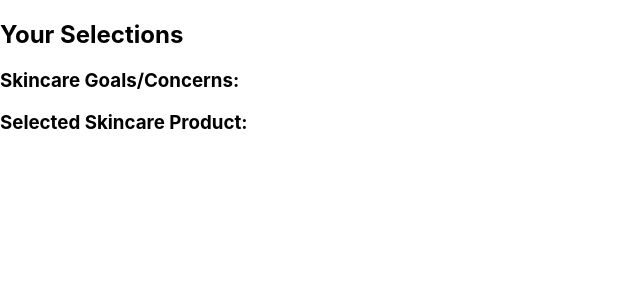
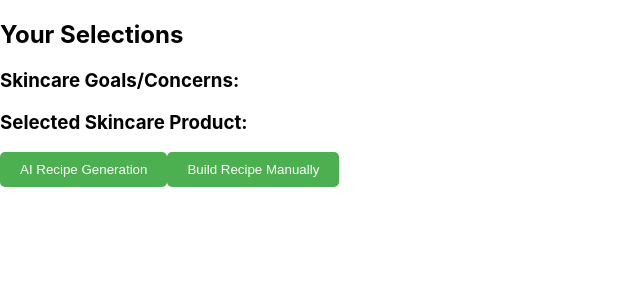
Before and after one commit to cwkoss/skincare, a React (Create React App) app: page /#/summary in a window 1280 px wide. Shown: the top 300 px of the page, without its empty margins (0-640 px from the left). Built offline with nearby package versions, Linux system fonts and the light colour scheme.

Commit message:
Add two buttons to summary page

```diff
--- a/src/App.js
+++ b/src/App.js
@@ -2,7 +2,8 @@ import React, { useState } from 'react';
 import { HashRouter as Router, Routes, Route, Link } from 'react-router-dom';
 import Form1 from './Form1';
 import Form2 from './Form2';
-import Summary from './Summary'; // Make sure to create this component
+import Summary from './Summary';
+import RecipeBuilder from './RecipeBuilder';
 import './App.css';
 
 function App() {
@@ -21,6 +22,7 @@ function App() {
         <Route path="/form1" element={<Form1 setForm1Data={setForm1Data} />} />
         <Route path="/form2" element={<Form2 setForm2Data={setForm2Data} />} />
         <Route path="/summary" element={<Summary form1Data={form1Data} form2Data={form2Data} />} />
+        <Route path="/recipe-builder" element={<RecipeBuilder />} />
       </Routes>
     </Router>
   );
--- /dev/null
+++ b/src/RecipeBuilder.js
@@ -0,0 +1,12 @@
+import React from 'react';
+
+function RecipeBuilder() {
+  return (
+    <div>
+      <h2>Recipe Builder</h2>
+      {/* Future content goes here */}
+    </div>
+  );
+}
+
+export default RecipeBuilder;
--- a/src/Summary.js
+++ b/src/Summary.js
@@ -1,6 +1,22 @@
-import React from 'react';
+import React, { useState } from 'react';
+import { useNavigate } from 'react-router-dom';
 
 function Summary({ form1Data, form2Data }) {
+  const navigate = useNavigate();
+  const [loading, setLoading] = useState(false);
+
+  const handleAIClick = () => {
+    setLoading(true);
+    setTimeout(() => {
+      setLoading(false);
+      navigate('/recipe-builder'); // Replace with your actual route
+    }, 5000); // 5 seconds timeout for testing purposes
+  };
+
+  const handleManualClick = () => {
+    navigate('/recipe-builder'); // Replace with your actual route
+  };
+
   return (
     <div>
       <h2>Your Selections</h2>
@@ -13,6 +29,15 @@ function Summary({ form1Data, form2Data }) {
 
       <h3>Selected Skincare Product:</h3>
       <p>{form2Data}</p>
+
+      {loading ? (
+        <p>Loading...</p> // Placeholder for loading spinner
+      ) : (
+        <>
+          <button onClick={handleAIClick}>AI Recipe Generation</button>
+          <button onClick={handleManualClick}>Build Recipe Manually</button>
+        </>
+      )}
     </div>
   );
 }
```
